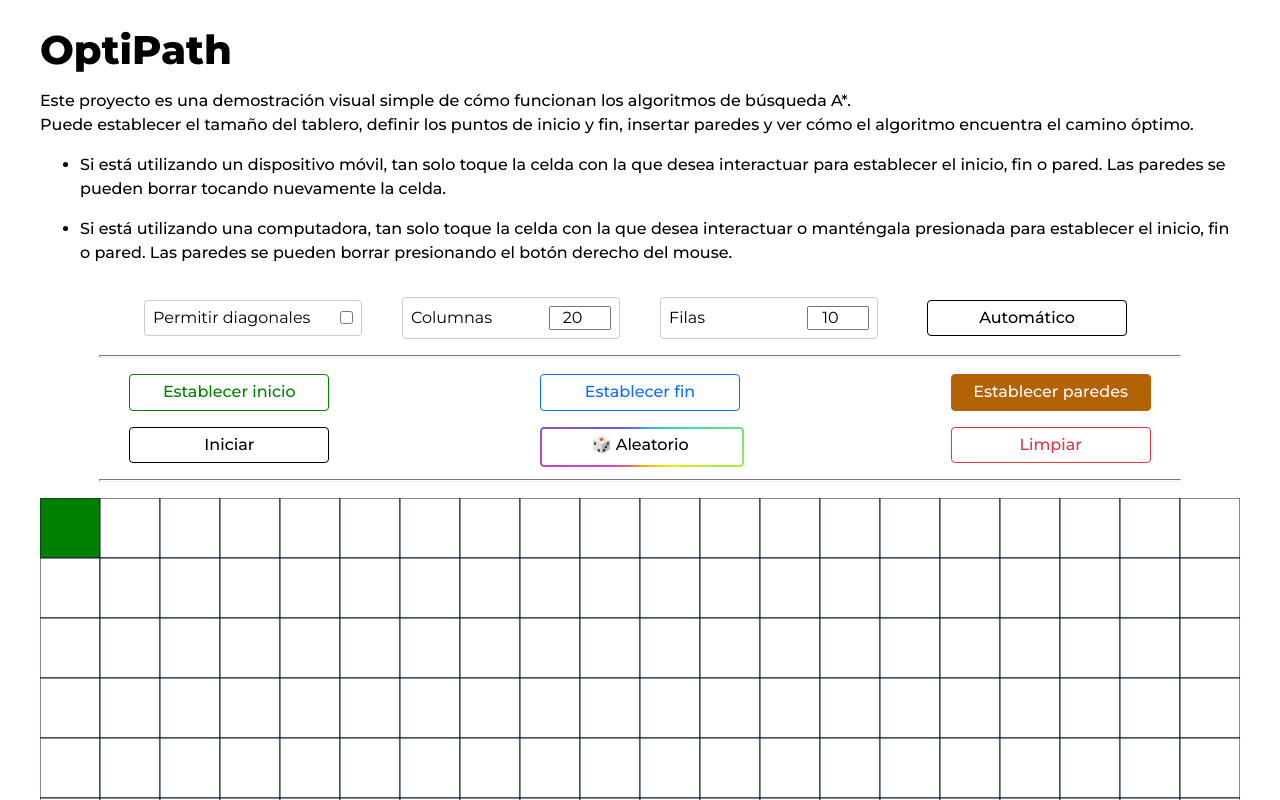
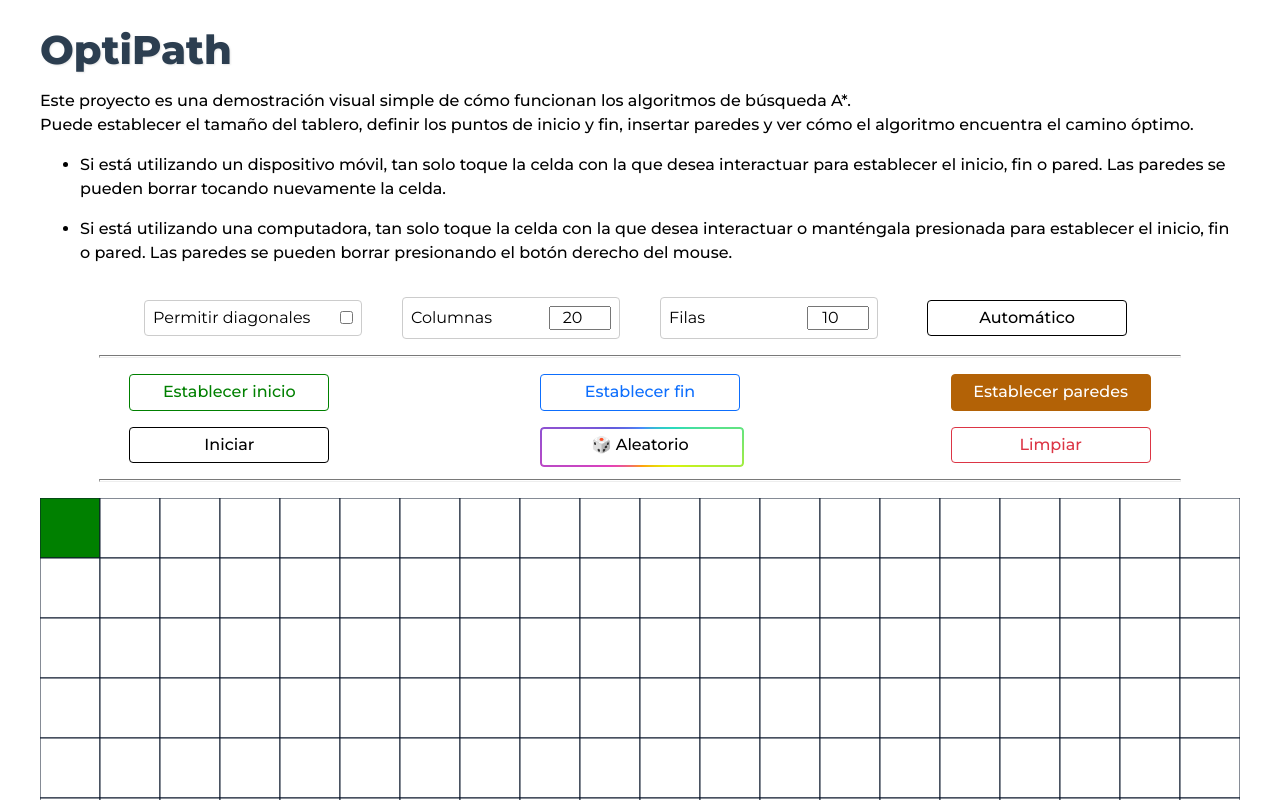
Before and after one commit to fraancosan/optiPath, a website with bundled scripts: page index.html in a window 1280 px wide. Shown: the top 800 px of the page. Built offline with nearby package versions, Linux system fonts and the light colour scheme.

Commit message:
style: update style of title

```diff
--- a/css/styles.css
+++ b/css/styles.css
@@ -28,6 +28,8 @@ main {
   font-weight: 800;
   text-wrap: balance;
   margin-bottom: 0;
+  color: #2c3e50;
+  text-shadow: 1px 1px 2px rgba(0, 0, 0, 0.1);
 }
 
 .description {
```
